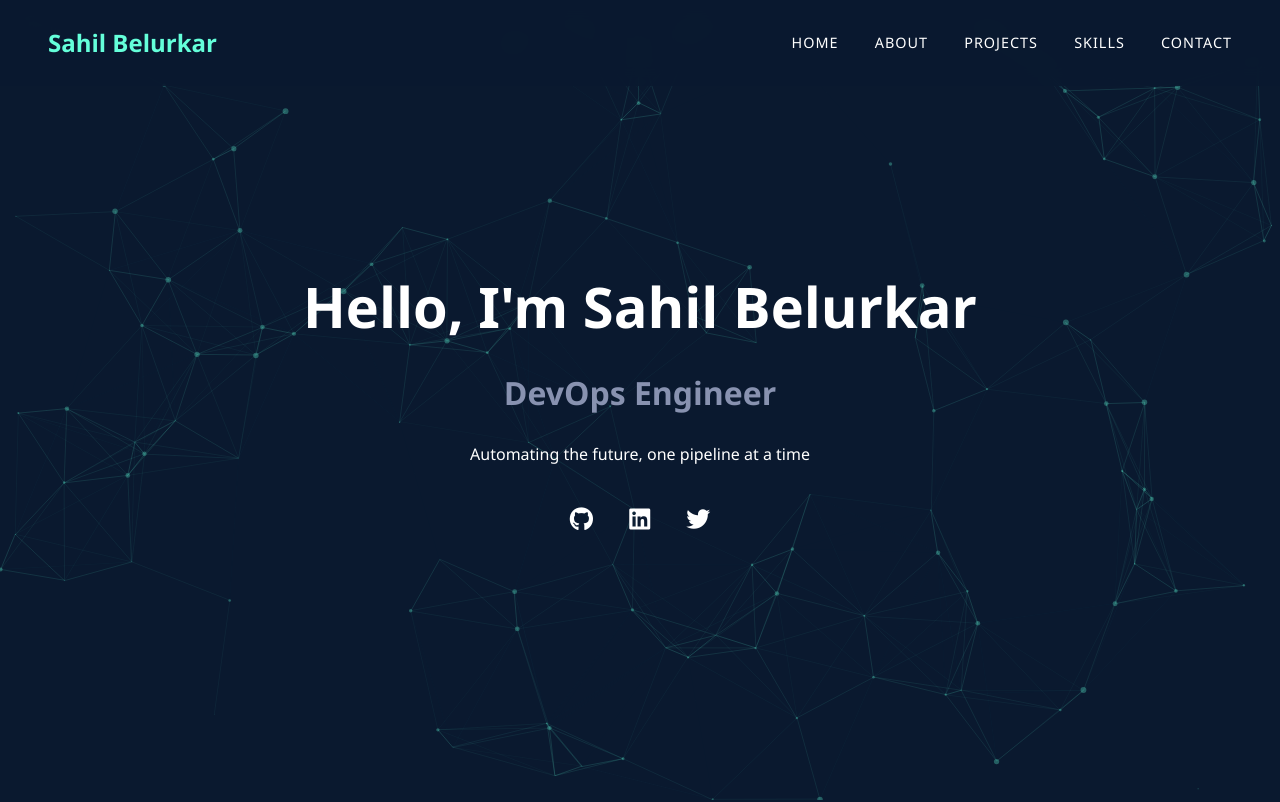
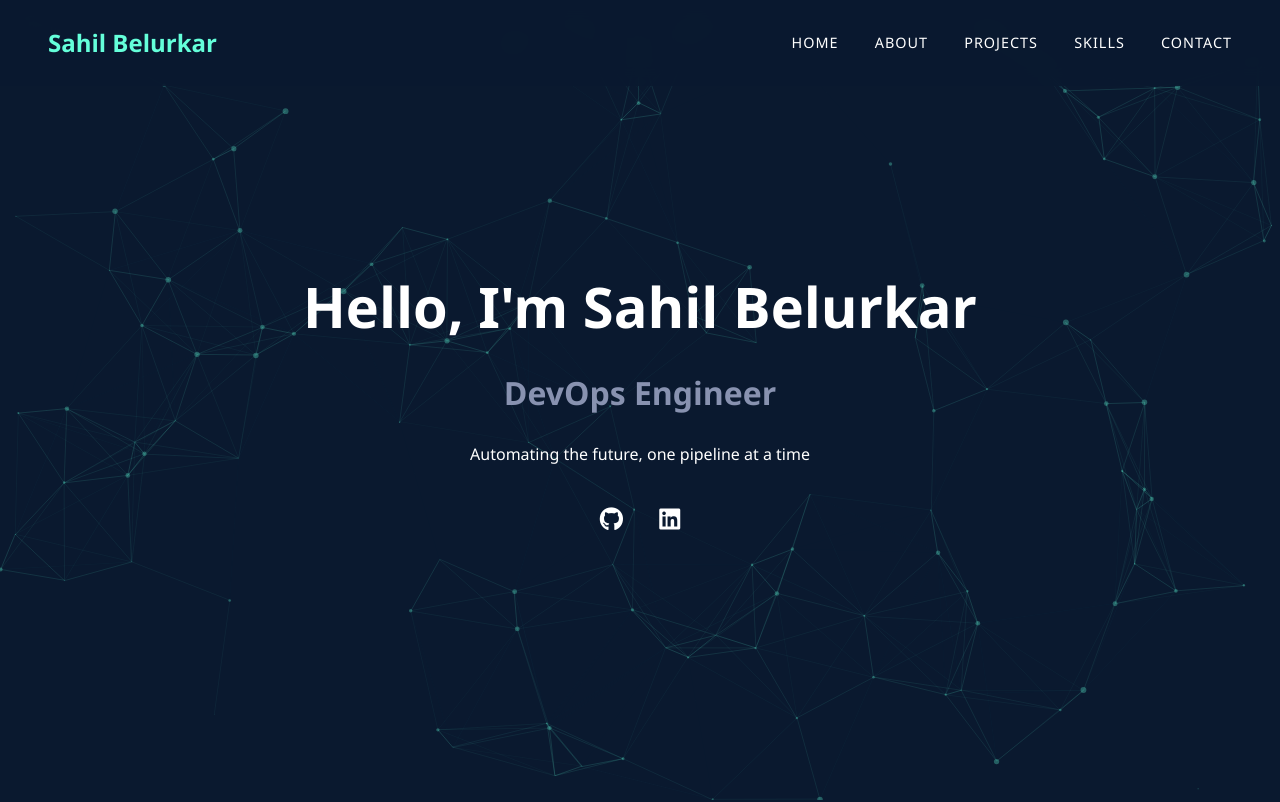
Before and after one commit to sahilbelurkar810/portfolio, a website: page index.html in a window 1280 px wide. Shown: the top 802 px of the page. Drawn offline with nearby package versions, Linux system fonts and the light colour scheme; animation ran at ten frames a second.

Commit message:
added portfolio

```diff
--- a/index.html
+++ b/index.html
@@ -34,9 +34,14 @@
         <h2>DevOps Engineer</h2>
         <p class="fade-in">Automating the future, one pipeline at a time</p>
         <div class="social-links">
-          <a href="#" class="social-icon"><i class="fab fa-github"></i></a>
-          <a href="#" class="social-icon"><i class="fab fa-linkedin"></i></a>
-          <a href="#" class="social-icon"><i class="fab fa-twitter"></i></a>
+          <a href="https://github.com/sahilbelurkar810" class="social-icon"
+            ><i class="fab fa-github"></i
+          ></a>
+          <a
+            href="https://www.linkedin.com/in/sahil-belurkar-8763472b5"
+            class="social-icon"
+            ><i class="fab fa-linkedin"></i
+          ></a>
         </div>
       </div>
     </section>
@@ -384,7 +389,6 @@
       </div>
     </section>
 
-
     <!-- Contact Section -->
     <section id="contact" class="contact">
       <h2 class="section-title">Contact Me</h2>
@@ -398,7 +402,7 @@
               name="name"
               required
               placeholder="Your Name"
-                    >
+            />
           </div>
           <div class="form-group">
             <label for="email">Email</label>
@@ -408,7 +412,7 @@
               name="email"
               required
               placeholder="Your Email"
-                    >
+            />
           </div>
           <div class="form-group">
             <label for="message">Message</label>
@@ -422,13 +426,12 @@
           </div>
           <button type="submit" class="submit-btn">
             <span class="btn-text">Send Message</span>
-                    <div class="loading-spinner" style="display: none;"></div>
+            <div class="loading-spinner" style="display: none"></div>
           </button>
           <div id="formMessage" class="form-message"></div>
         </form>
       </div>
     </section>
-
 
     <!-- Scripts -->
     <script src="https://cdn.jsdelivr.net/particles.js/2.0.0/particles.min.js"></script>
```
Lines whose indentation alone changed are shown as unchanged.
